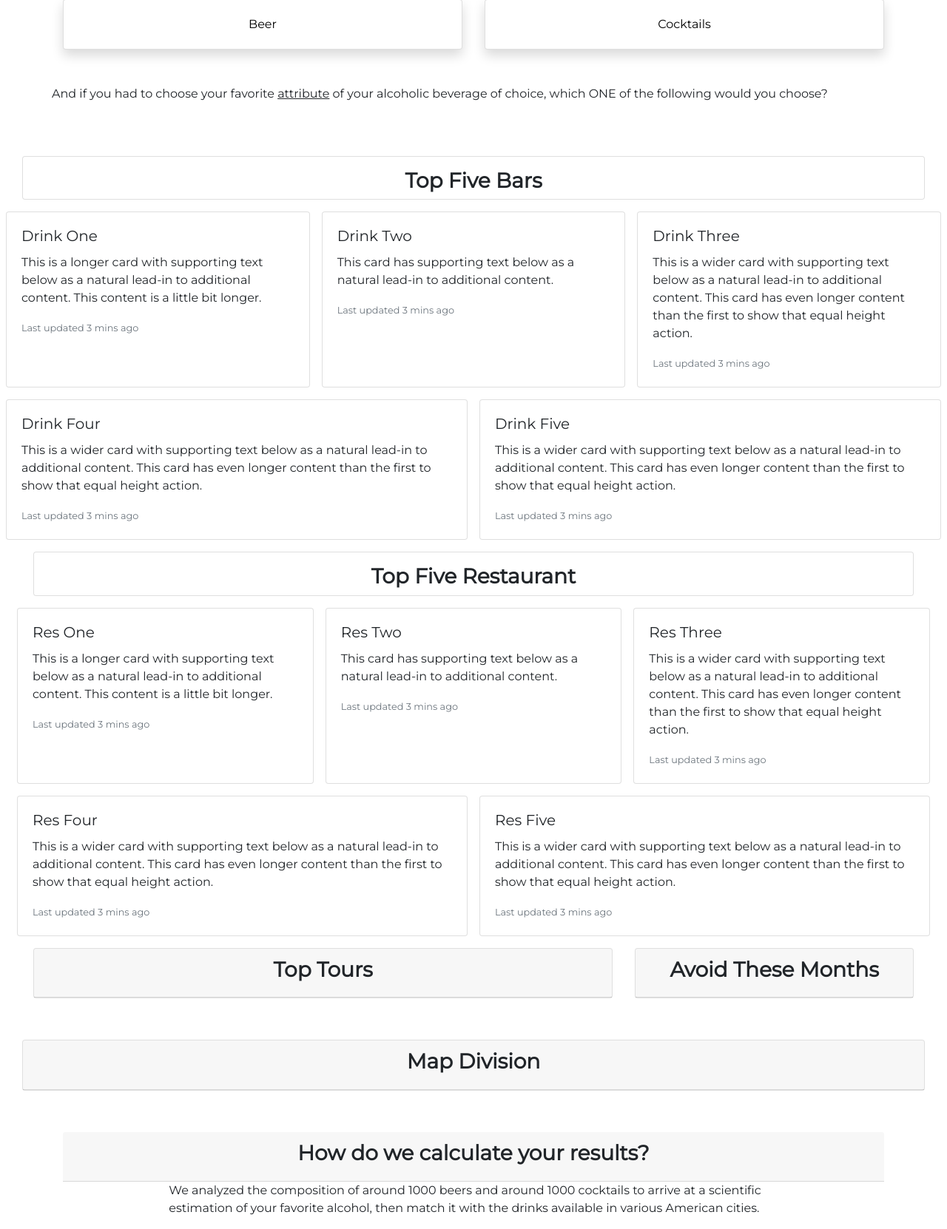
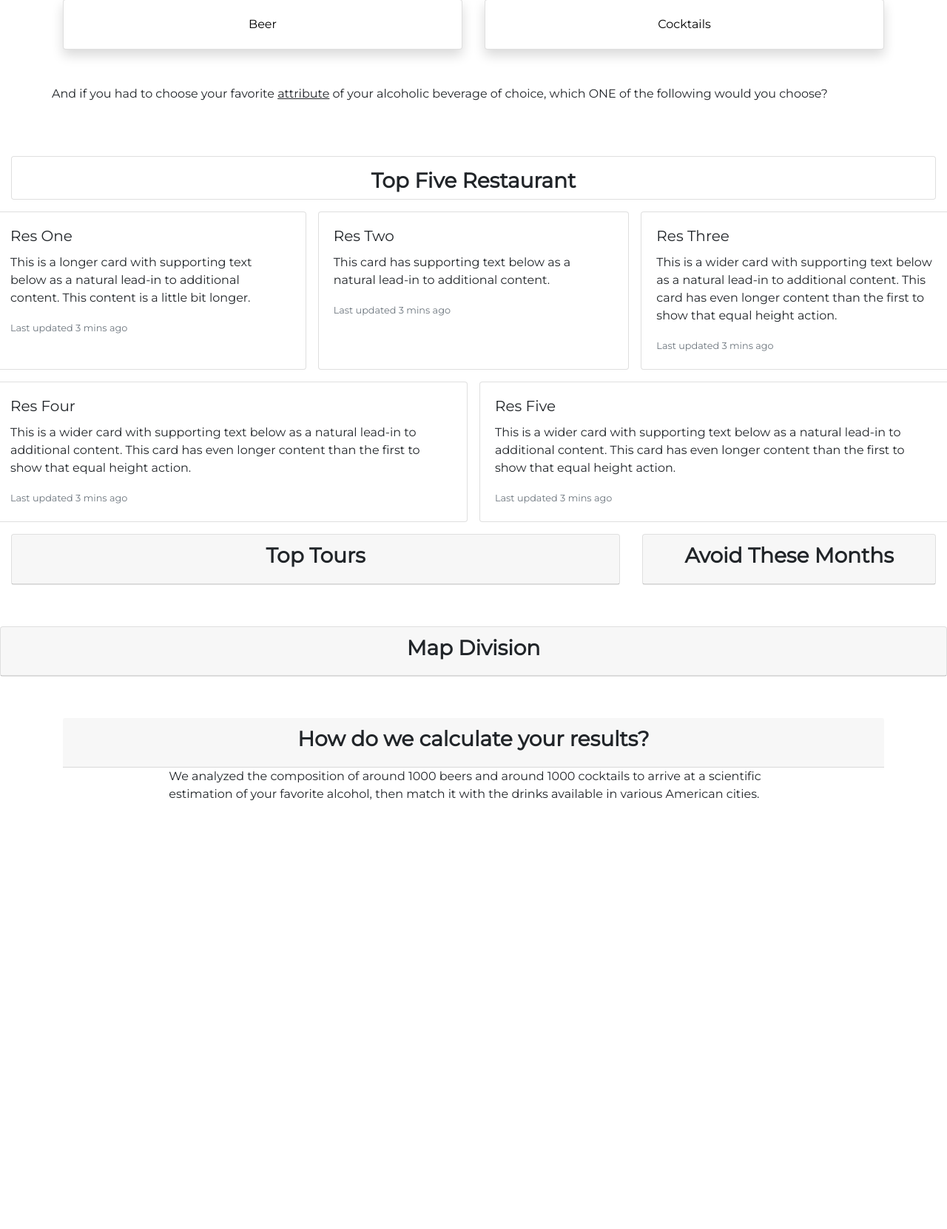
Before and after one commit to chinta123456/runtime-terrors, a Flask app: template templates/index.html in a window 1280 px wide. Shown: the part 906-2568 px from the top of the page at 74% size. After the commit the page ends 1989 px from the top, so only its background shows below. Run offline with Flask 2, Linux system fonts and the light colour scheme; the template is opened without the code that fills it, so the values that code supplies are empty; some libraries are stand-ins or nearby versions.

Commit message:
deleted Top5 barson HTML

```diff
--- a/templates/index.html
+++ b/templates/index.html
@@ -100,52 +100,7 @@ input {
             </div>
         </div>
 
-        <div class="container-fluid" id="jsObject">
-            <div class="container-fluid" id="container3">
-                <div class="row" id="container4">
-                    <div class="col-md">
-                        <div class="card text-center pt-3 mb-2 mt-2">
-                            <h3><strong>Top Five Bars</strong></h3>
-                        </div>
-                    </div>
-                    <div class="card-deck">
-                        <div class="card m-2">
-                            <div class="card-body">
-                                <h5 class="card-title">Drink One</h5>
-                                <p class="card-text">This is a longer card with supporting text below as a natural lead-in to additional content. This content is a little bit longer.</p>
-                                <p class="card-text"><small class="text-muted">Last updated 3 mins ago</small></p>
-                            </div>
-                        </div>
-                        <div class="card m-2">
-                            <div class="card-body">
-                                <h5 class="card-title">Drink Two</h5>
-                                <p class="card-text">This card has supporting text below as a natural lead-in to additional content.</p>
-                                <p class="card-text"><small class="text-muted">Last updated 3 mins ago</small></p>
-                            </div>
-                        </div>
-                        <div class="card m-2">
-                            <div class="card-body">
-                                <h5 class="card-title">Drink Three</h5>
-                                <p class="card-text">This is a wider card with supporting text below as a natural lead-in to additional content. This card has even longer content than the first to show that equal height action.</p>
-                                <p class="card-text"><small class="text-muted">Last updated 3 mins ago</small></p>
-                            </div>
-                        </div>
-                        <div class="card m-2">
-                            <div class="card-body">
-                                <h5 class="card-title">Drink Four</h5>
-                                    <p class="card-text">This is a wider card with supporting text below as a natural lead-in to additional content. This card has even longer content than the first to show that equal height action.</p>
-                                    <p class="card-text"><small class="text-muted">Last updated 3 mins ago</small></p>
-                            </div>
-                        </div>
-                        <div class="card m-2">
-                        <div class="card-body">
-                            <h5 class="card-title">Drink Five</h5>
-                                <p class="card-text">This is a wider card with supporting text below as a natural lead-in to additional content. This card has even longer content than the first to show that equal height action.</p>
-                                <p class="card-text"><small class="text-muted">Last updated 3 mins ago</small></p>
-                        </div>
-                    </div>
-              </div>
-            </div>
+
 
         <!--Top Restaurants-->
         <div class="container-fluid" id="container2">
```
Lines whose indentation alone changed are shown as unchanged.
